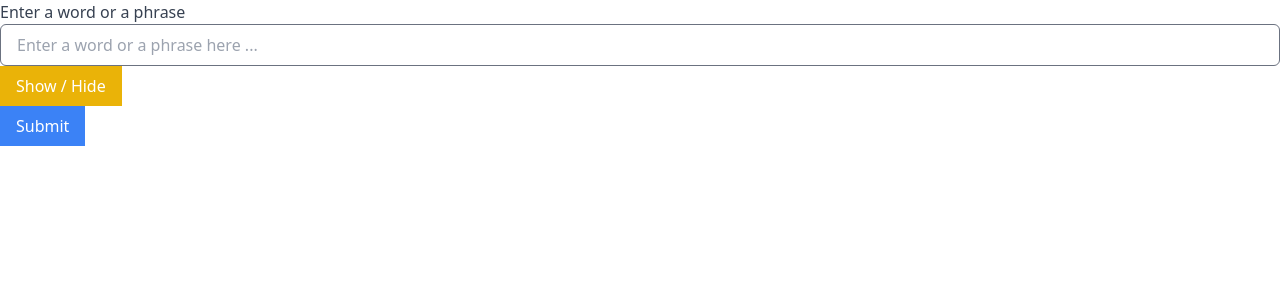
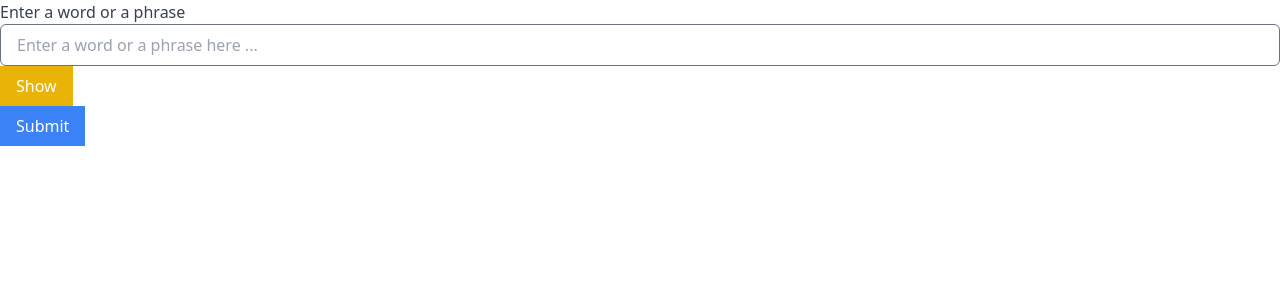
Before and after one commit to Mohak-Trivedi/hangmanGame, a React (Vite) app: page / in a window 1280 px wide. Shown: the top 300 px of the page. Built offline with nearby package versions, Linux system fonts and the light colour scheme.

Commit message:
show / hide w/ states

```diff
--- a/src/components/TextInputForm/TextInputForm.jsx
+++ b/src/components/TextInputForm/TextInputForm.jsx
@@ -21,7 +21,7 @@ function TextInputForm({
       <div>
         <Button
           styleType="warning"
-          text="Show / Hide"
+          text={inputType === "password" ? "Show" : "Hide"}
           onClickHandler={handleShowHideClick}
         />
       </div>
--- a/src/components/TextInputForm/TextInputFormContainer.jsx
+++ b/src/components/TextInputForm/TextInputFormContainer.jsx
@@ -1,7 +1,8 @@
 import TextInputForm from "./TextInputForm";
+import { useState } from "react";
 
 function TextInputFormContainer() {
-  let inputType = "password";
+  const [inputType, setInputType] = useState("password");
 
   function handleFormSubmit(event) {
     event.preventDefault();
@@ -16,9 +17,9 @@ function TextInputFormContainer() {
     console.log("Show/Hide button clicked.");
 
     if (inputType === "password") {
-      inputType = "text";
+      setInputType("text");
     } else {
-      inputType = "password";
+      setInputType("password");
     }
 
     console.log("Input type changed to", inputType);
```
